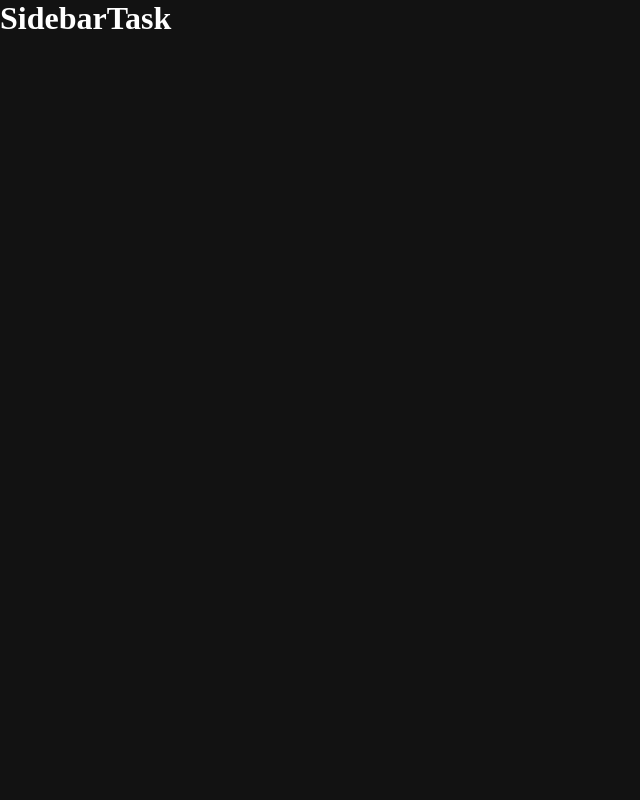
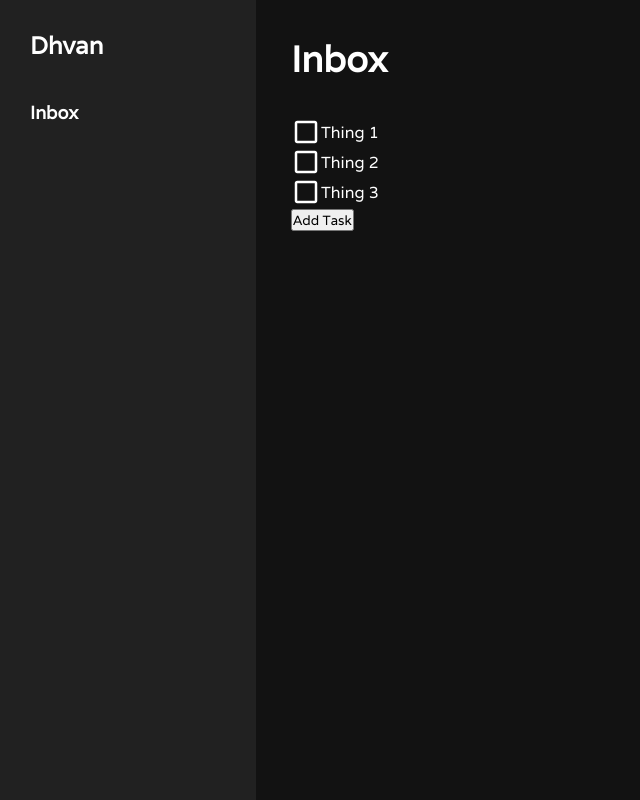
Before and after one commit to Dh-Van/TaskMinimalist, a React (Vite) app: page / in a window 1280 px wide. Shown: the whole page, without its empty margins (0-640 px from the left). Built offline with nearby package versions, Linux system fonts and the light colour scheme.

Commit message:
can add tasks, no powermoves implemented

```diff
--- a/index.html
+++ b/index.html
@@ -3,6 +3,13 @@
   <head>
     <meta charset="UTF-8" />
     <meta name="viewport" content="width=device-width, initial-scale=1.0" />
+
+    <link rel="preconnect" href="https://fonts.googleapis.com">
+    <link rel="preconnect" href="https://fonts.gstatic.com" crossorigin>
+
+    <link href="https://fonts.googleapis.com/css2?family=Varela&display=swap" rel="stylesheet">
+    <link href="https://fonts.googleapis.com/css2?family=Space+Grotesk:wght@300..700&display=swap" rel="stylesheet">
+
     <title>To Do</title>
   </head>
   <body>
--- a/package.json
+++ b/package.json
@@ -10,6 +10,9 @@
     "preview": "vite preview"
   },
   "dependencies": {
+    "@emotion/react": "^11.13.0",
+    "@emotion/styled": "^11.13.0",
+    "@mui/material": "^5.16.5",
     "react": "^18.3.1",
     "react-dom": "^18.3.1",
     "styled-components": "^6.1.12"
--- a/src/components/App.jsx
+++ b/src/components/App.jsx
@@ -3,10 +3,31 @@ import Sidebar from "./sidebar/Sidebar";
 import Workspace from "./list/Workspace";
 
 export default function App() {
+	const sampleTasks = ["Thing 1", "Thing 2", "Thing 3"];
+	const [tasks, setTasks] = React.useState(sampleTasks);
+
+	function setTask(idx, task) {
+		if (idx == -1) {
+			console.log("in edge case");
+			setTasks((prevTasks) => [...prevTasks, task]);
+			return;
+		}
+
+		setTasks((prevTasks) => [
+			...prevTasks.slice(0, idx),
+			task,
+			...prevTasks.slice(idx + 1),
+		]);
+	}
+
+	function addTask() {
+		setTasks((prevTasks) => [...prevTasks, ""]);
+	}
+
 	return (
 		<div className="app">
-			<Sidebar />
-			<Workspace />
+			<Sidebar name="Dhvan" />
+			<Workspace tasks={tasks} setTask={setTask} />
 		</div>
 	);
 }
--- /dev/null
+++ b/src/components/list/InsertButton.jsx
@@ -0,0 +1,5 @@
+import React from "react";
+
+export default function InsertButton(props) {
+	return props.show && <button onClick={props.handleClick}>Add Task</button>;
+}
--- a/src/components/list/Task.jsx
+++ b/src/components/list/Task.jsx
@@ -1,9 +1,33 @@
 import React from "react";
+import { Checkbox } from "@mui/material";
+import { pink } from "@mui/material/colors";
 
-export default function Task() {
+export default function Task(props) {
+	const checkboxStyles = {
+		padding: "0px",
+		color: "var(--dark-top)",
+		border: "1ps solid white",
+		"& .MuiSvgIcon-root": {
+			fontSize: "30px",
+		},
+		"&.Mui-checked": {
+			color: "var(--accent-top)",
+		},
+	};
+
+	function handleChange(event) {
+		props.handleChange(props.id, event);
+	}
+
 	return (
 		<div className="task">
-			<h1>Task</h1>
+			<Checkbox sx={checkboxStyles} />
+			<input
+				className="task--input"
+				type="text"
+				value={props.text}
+				onChange={handleChange}
+			/>
 		</div>
 	);
 }
--- a/src/components/list/Workspace.jsx
+++ b/src/components/list/Workspace.jsx
@@ -1,10 +1,28 @@
 import React from "react";
 import Task from "./Task";
+import InsertButton from "./InsertButton";
 
-export default function w() {
+export default function Workspace(props) {
+	const [addingTask, setAddingTask] = React.useState(false);
+
+	const taskElements = props.tasks.map((task, idx) => (
+		<Task key={idx} id={idx} text={task} handleChange={textInput} />
+	));
+
+	function insertTask() {
+		// setAddingTask(true);
+		props.setTask(-1, "");
+	}
+
+	function textInput(id, event) {
+		props.setTask(id, event.target.value);
+	}
+
 	return (
 		<div className="workspace">
-			<Task />
+			<h1 className="workspace--title">Inbox</h1>
+			{taskElements}
+			<InsertButton show={!addingTask} handleClick={insertTask} />
 		</div>
 	);
 }
--- a/src/components/sidebar/Sidebar.jsx
+++ b/src/components/sidebar/Sidebar.jsx
@@ -1,9 +1,10 @@
 import React from "react";
 
-export default function Sidebar() {
+export default function Sidebar(props) {
 	return (
 		<div className="sidebar">
-			<h1>Sidebar</h1>
+			<h1>{props.name}</h1>
+			<h2>Inbox</h2>
 		</div>
 	);
 }
--- a/styles.css
+++ b/styles.css
@@ -1,3 +1,20 @@
+/* Variables */
+
+:root {
+    --sidebar-width: 20%;
+
+    --dark-top: #ffff;
+    --dark-1: #121212;
+    --dark-2: #212121;
+
+    --accent-top: #00bcd4;
+    --accent-1: #161b1c;
+    --accent-2: #2b3031;
+
+    --font-1: "Varela";
+    --font-2: "Space Grotesk";
+}
+
 /* Global */
 
 * {
@@ -6,7 +23,9 @@
     margin: 0;
     padding: 0;
 
-    color: white;
+    /* color: var(--dark-top); */
+
+    font-family: var(--font-1), var(--font-2);
 }
 
 html, head, body, #root {
@@ -22,9 +41,62 @@ html, head, body, #root {
     width: 100%;
     height: 100%;
 
-    background-color: #121212;
+    background-color: var(--dark-1);
+
+    color: var(--dark-top)
 }
 
 /* Sidebar */
 
+.sidebar {
+    display: flex;
+    flex-direction: column;
+    gap: 40px;
+
+    width: var(--sidebar-width);
+    height: 100%;
+
+    padding: 30px;
+
+    background-color: var(--dark-2);
+
+    font-size: 12px;
+}
+
 /* Workspace */
+
+.workspace {
+    display: block;
+
+    width: auto;
+    height: 100%;
+
+    padding: 35px;
+
+    font-size: 18px;
+}
+
+.workspace--title {
+    margin-bottom: 35px;
+}
+
+/* Task */
+
+.task {
+    display: flex;
+
+    align-items: center;
+}
+.task--input {
+    background-color: transparent;
+    color: var(--dark-top);
+
+    border: 0px;
+
+    font-size: 16px;
+}
+
+.task--checkbox {
+    height: 50px;
+    width: 50px;
+}
```
Also changed, not shown: 1 other file (tests, documents, lock files or other folders).
